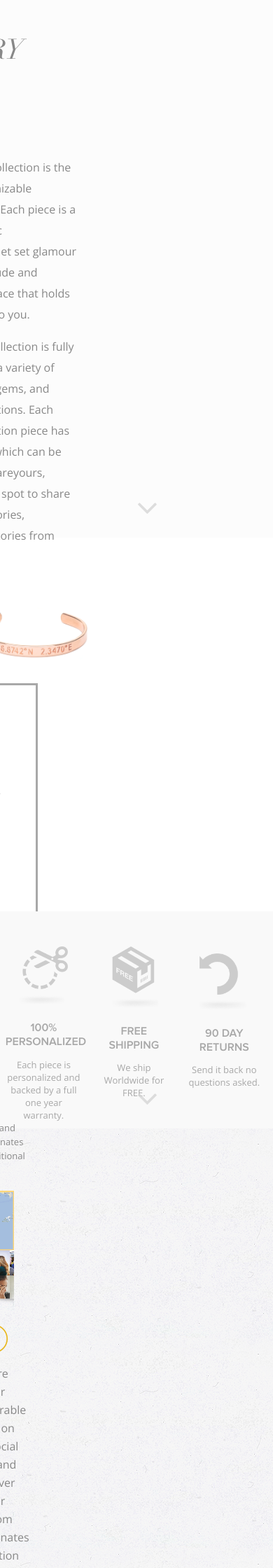
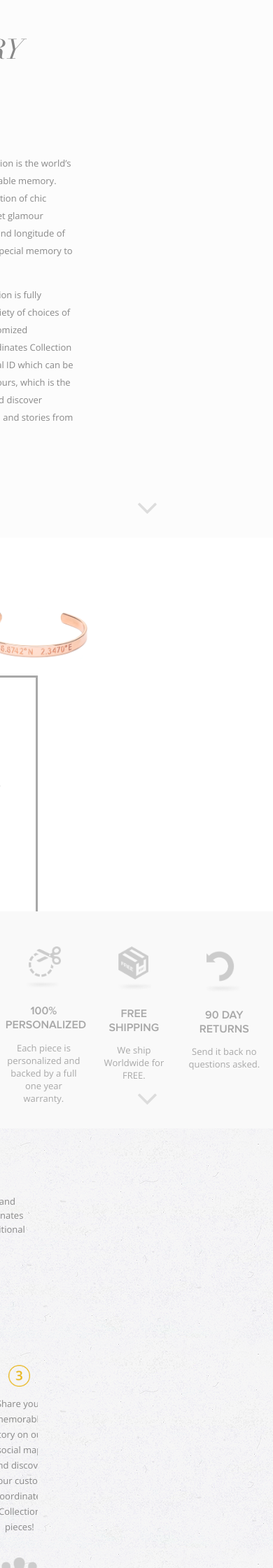
Before and after one commit to achosbarcelona/coordinatescollection, a PHP site: page / in a window 390 px wide; the page is wider, and only the part inside the window is pictured. Shown: the part 920-3160 px from the top of that part at 70% size. Run offline with PHP 8.4, Linux system fonts and the light colour scheme; some libraries are stand-ins or nearby versions; some web fonts are replaced.

Commit message:
Ongoing cleanup for responsiveness.

```diff
--- a/css/core.css
+++ b/css/core.css
@@ -727,7 +727,7 @@ nav{
 }
 .mini-info li img{
   width: 100%;
-  max-width: 70px;
+  max-width: 50px;
   max-height: 100%;
 }
 .mini-info li h2{
@@ -1277,6 +1277,8 @@ footer .footer-wrapper{
 /* -------------------------------------------------------------------------------- */
 /* ----------------------------- Media Queries ------------------------------------ */
 /* ------------------------------------------------------------------------------- */
+
+
 @media only screen and (min-height: 1001px){
 #about-us {
 	/*height:auto;
@@ -1387,27 +1389,6 @@ footer .footer-wrapper{
 }
 
 
-@media only screen and (max-height: 700px){
-	#about-us .middle{
-
-	}
-	#home .logo{
-		width: 100%;
-		max-width: 320px;
-	}
-	#home .logo img{
-		width: 100%;
-		max-width: 100%;
-	}
-	#home .made-in-la-logo{
-		width: 100%;
-		max-width: 131px;
-	}
-	#home .made-in-la-logo img{
-		width: 100%;
-		max-width: 100%;
-	}
-}
 /* --------------------  Max Height changes -------------------- */
 @media only screen and (max-height: 900px){
 #about-us .middle{
@@ -1501,6 +1482,10 @@ footer .footer-wrapper{
   max-height: 310px;
 }
 }
+
+
+
+
 @media only screen and (max-height: 800px){
 /* ------------------------ About Us Sections -------------------------- */
 #about-us .middle{
@@ -1567,6 +1552,9 @@ footer .footer-wrapper{
 }
 
 }
+
+
+
 
 @media only screen and(max-width: 1440px){
 #home .logo{
@@ -1604,7 +1592,7 @@ nav{
 	position: relative;
 	width: 100%;
 	min-height: 100%;
-	background: url(/img/bg/sliderimage-alt.jpg) no-repeat -1100px scroll;
+	background: url(/img/bg/sliderimage-alt.jpg) no-repeat center right scroll;
 	-webkit-background-size: cover;
 	-moz-background-size: cover;
 	-o-background-size: cover;
@@ -1711,6 +1699,8 @@ nav{
 #about-us .middle  .right-content p{
 	color: #888;
 	text-transform: inherit;
+  font-size: 13px;
+  line-height: 25px;
 }
 #about-us .middle .right-content .time-font{
 	font: 40px 'Didot',sans-serif;
@@ -1754,11 +1744,11 @@ nav{
 }
 
 #about-us .middle .how-it-works .steps-content p{
-	font: 16px/30px 'Open Sans',sans-serif;
+	font: 13px/25px 'Open Sans',sans-serif;
 	font-weight: 300;
 	color: #888;
 	text-transform: inherit;
-	padding: 5px 0 0 0;
+	padding: 5px 0 10px 0;
 }
 /* -------------------- What Are Yours --------------------- */
 #ways{
@@ -1772,17 +1762,19 @@ nav{
 	position: absolute;
 	top: 50%;
 	left: 50%;
-	margin: -480px 0 0 -500px;
+	margin: -375px 0 0 -500px;
 	padding: 0;
 }
 #ways .middle h3{
 	color: #888;
 	text-transform: uppercase;
-	margin: 0 0 0 0;
+	margin: 0 auto;
 	padding: 0 0 0 0;
+  max-width: 675px;
 }
 #ways .middle article{
 	margin-bottom: 20px;
+  max-width: 675px;
 }
 #ways .middle #map_canvas{
 }
@@ -1810,8 +1802,9 @@ nav{
 }
 #ways .middle .how-it-works{
 	float: left;
-	margin: 0 0 0 0;
-	width: 100%;
+	margin: 0 13%;
+	width: 100%;
+  max-width: 800px;
 }
 #ways .middle .how-it-works ul.steps{
 	width: 92%;
@@ -1819,7 +1812,7 @@ nav{
 }
 #ways .middle .how-it-works ul.steps-content{
 	max-width: 100%;
-	margin: 20px auto;
+	margin: 0 auto;
 	padding: 0;
 }
 #ways .middle .how-it-works ul.steps li{
@@ -1831,23 +1824,27 @@ nav{
 #ways .middle .how-it-works ul.steps-content li{
 	list-style: none;
 	display: inline-block;
-	width: 22%;
+	width: 23%;
 	text-align: center;
 	font: 16px/30px 'Open Sans',sans-serif;
 	font-weight: 300;
 	color: #888;
 	text-transform: inherit;
 	vertical-align: top;
-	margin: 0 5%;
+	margin: 0 4%;
 }
 #ways .middle .how-it-works ul.steps-content li .circles{
 	display: block;
-	width: 41px;
-	height: 41px;
+	width: 31px;
+	height: 31px;
 	margin: 0 auto;
 }
+#ways .middle #map img {
+  width: 75%;
+  max-width: 75%;
+}
 #ways .middle .how-it-works .steps-content p{
-	font: 16px/26px 'Open Sans',sans-serif;
+	font: 13px/22px 'Open Sans',sans-serif;
 	font-weight: 300;
 	color: #888;
 	text-transform: inherit;
@@ -1919,9 +1916,9 @@ nav{
 }
 #personalize .middle #mc_embed_signup h1{
 }
-
-
-
+#collection-pieces .middle .collection-description{
+  margin: 4% auto;
+}
 }
 @media only screen and(max-width: 1000px){
 .navigation{
@@ -2389,6 +2386,8 @@ nav{
 	padding-bottom: 20px;
 	}
 }
+
+
 /* ----------------------------- Modals ------------------------------------------- */
 /*	--------------------------------------------------
 	Reveal Modals
```
